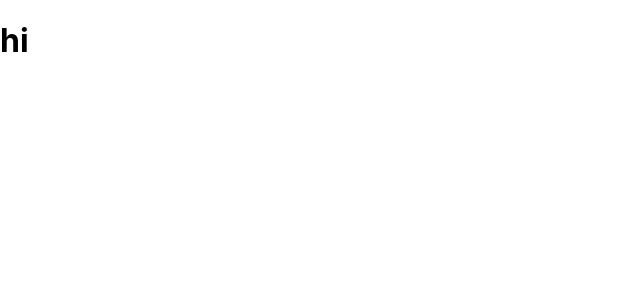
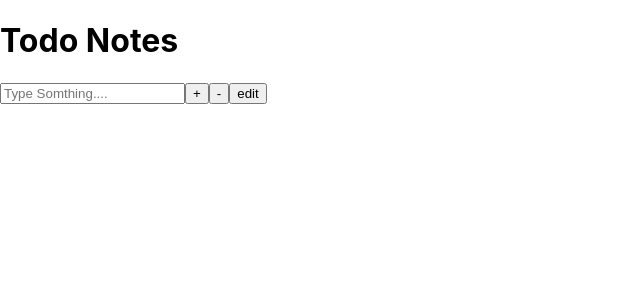
Before and after one commit to turkiBash/todonotes_list, a React (Create React App) app: page / in a window 1280 px wide. Shown: the top 300 px of the page, without its empty margins (0-640 px from the left). Built offline with nearby package versions, Linux system fonts and the light colour scheme.

Commit message:
added-form-component

```diff
--- a/src/App.js
+++ b/src/App.js
@@ -1,8 +1,20 @@
 import Header from "./Components/Header";
+import Form from "./Components/Form";
+
+
+
+
+
+
+
+
+
+
 function App() {
   return (
     <div className="App">
       <Header />
+      <Form />
     </div>
   );
 }
--- /dev/null
+++ b/src/Components/Form.js
@@ -0,0 +1,18 @@
+import React from 'react'
+import {useState} from "react/cjs/react.production.min";
+
+const Form = () => {
+
+
+    return (
+        <div className="form">
+            <form className="todo-form" value="Submit">
+                <input type="text" className="form-input" placeholder="Type Somthing...."/>
+                    <button className="add-todo" value="onAdd" >+</button>
+                    <button className="remove-todo">-</button>
+                    <button className="edit-todo">edit</button>
+            </form>
+        </div>
+    )
+}
+export default Form
--- a/src/Components/Header.js
+++ b/src/Components/Header.js
@@ -4,9 +4,9 @@
 const Header = () => {
 
     return (
-        <div className="Header">
+        <div className="todo-header">
             <h1>
-                hi
+                Todo Notes
             </h1>
         </div>
     )
```
Also changed, not shown: 1 other file (tests, documents, lock files or other folders).
